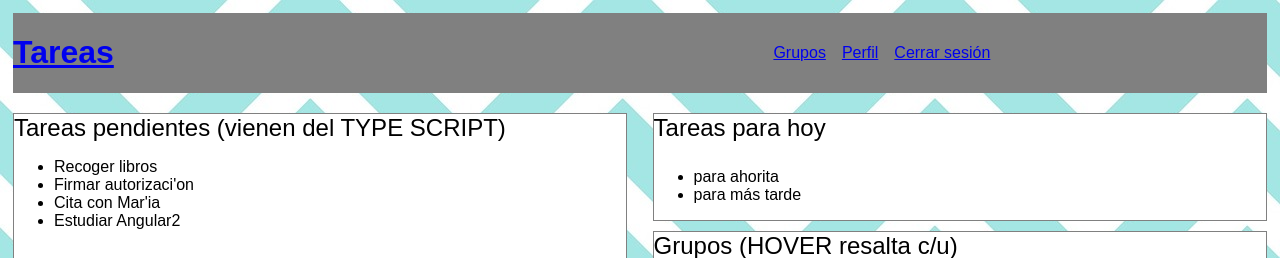
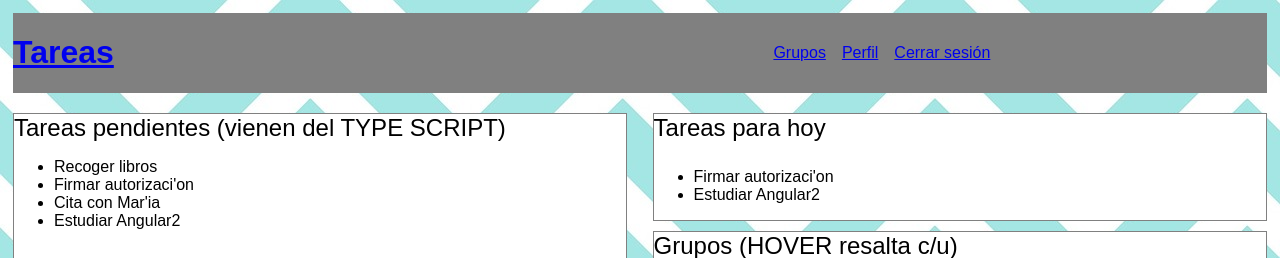
Before and after one commit to mpaulaacosta/nextu-angular2-ejercicio-componentes-y-directivas, an Angular app in the folder tareas/: page / in a window 1280 px wide. Shown: the top 258 px of the page. Built offline with nearby package versions, Linux system fonts and the light colour scheme.

Commit message:
7. método en el servicio que compare la propiedad fecha de todas las tareas con la fecha de hoy, y de allí arroje todas las tareas que son para el día de hoy

```diff
--- a/tareas/src/app/data.service.ts
+++ b/tareas/src/app/data.service.ts
@@ -10,7 +10,12 @@
     {nombre: "Trabajo", resaltado: false}
   ];
 
-  private tareas: Object[] = [
+  private tareas: {
+    titulo: string,
+    descripcion: string,
+    fecha: string,
+    grupo: string
+  }[] = [
     {
       titulo: "Recoger libros",
       descripcion: "Ir, pedirlos y volver.",
@@ -32,7 +37,7 @@
     {
       titulo: "Estudiar Angular2",
       descripcion: "Hacer el ejercicio",
-      fecha: "2019-05-27",
+      fecha: "2019-05-28",
       grupo: "Estudio"
     }
   ]
@@ -45,4 +50,14 @@
     return this.tareas;
   }
 
+  obtenerTareasHoy() {
+    let tareasHoy: Object[] = [];
+    this.tareas.forEach(element => {
+      if (element.fecha == "2019-05-28"){
+        tareasHoy.push(element);
+      }
+    })
+    return tareasHoy;
+  }
+
 }
--- a/tareas/src/app/i-tareas-hoy/i-tareas-hoy.component.html
+++ b/tareas/src/app/i-tareas-hoy/i-tareas-hoy.component.html
@@ -2,7 +2,6 @@
 
 <div class="cuerpo-i-tareas">
   <ul>
-    <li>para ahorita</li>
-    <li>para más tarde</li>
+    <li *ngFor="let tareaHoy of listaTareasHoy">{{tareaHoy.titulo}}</li>
   </ul>
 </div>
--- a/tareas/src/app/i-tareas-hoy/i-tareas-hoy.component.ts
+++ b/tareas/src/app/i-tareas-hoy/i-tareas-hoy.component.ts
@@ -1,4 +1,5 @@
 import { Component, OnInit } from '@angular/core';
+import { DataService } from '../data.service';
 
 @Component({
   selector: 't-i-tareas-hoy',
@@ -7,9 +8,12 @@
 })
 export class ITareasHoyComponent implements OnInit {
 
-  constructor() { }
+  private listaTareasHoy: Object[]=[];
+
+  constructor(private dataService: DataService) { }
 
   ngOnInit() {
+    this.listaTareasHoy = this.dataService.obtenerTareasHoy();
   }
 
 }
```
